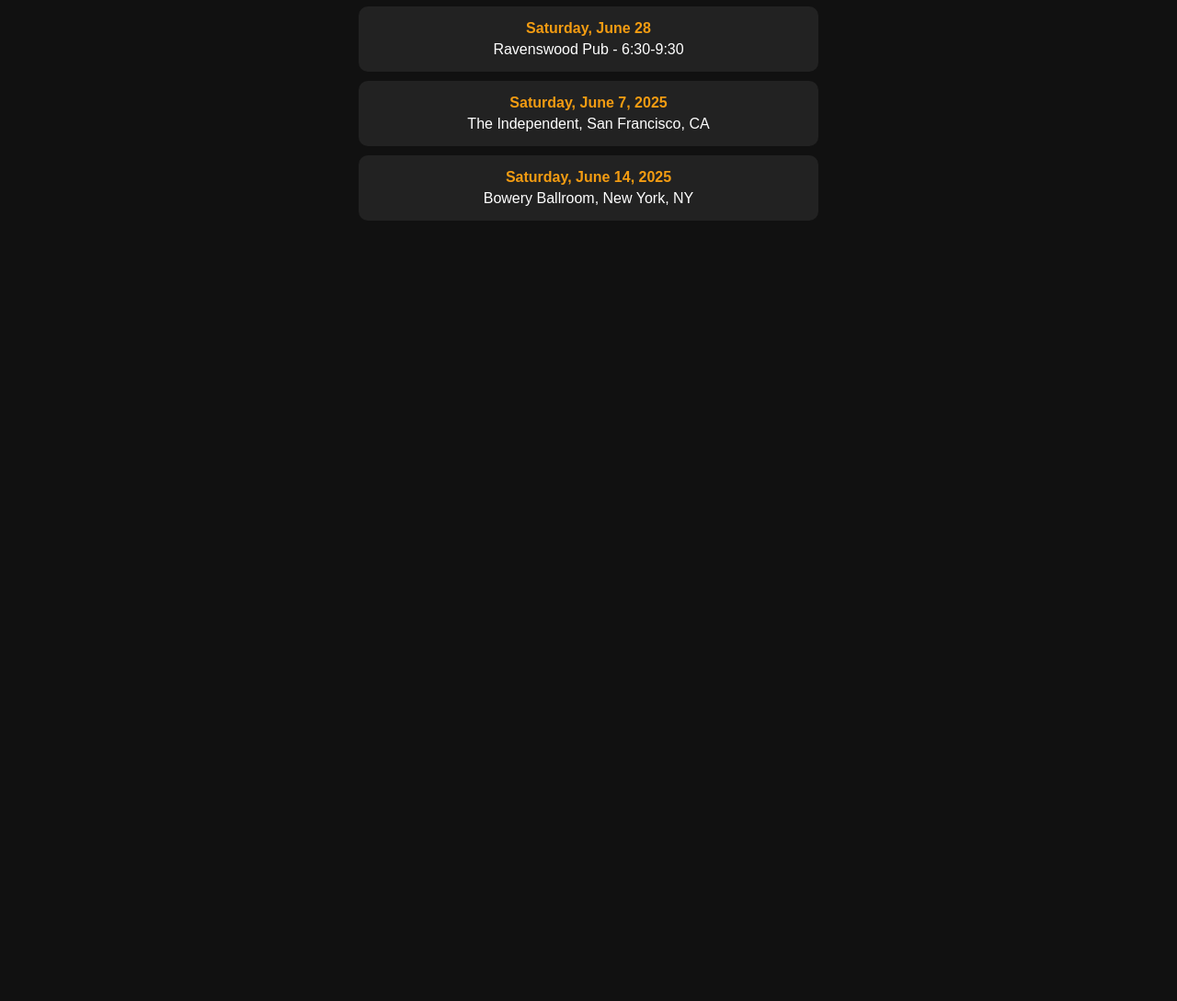
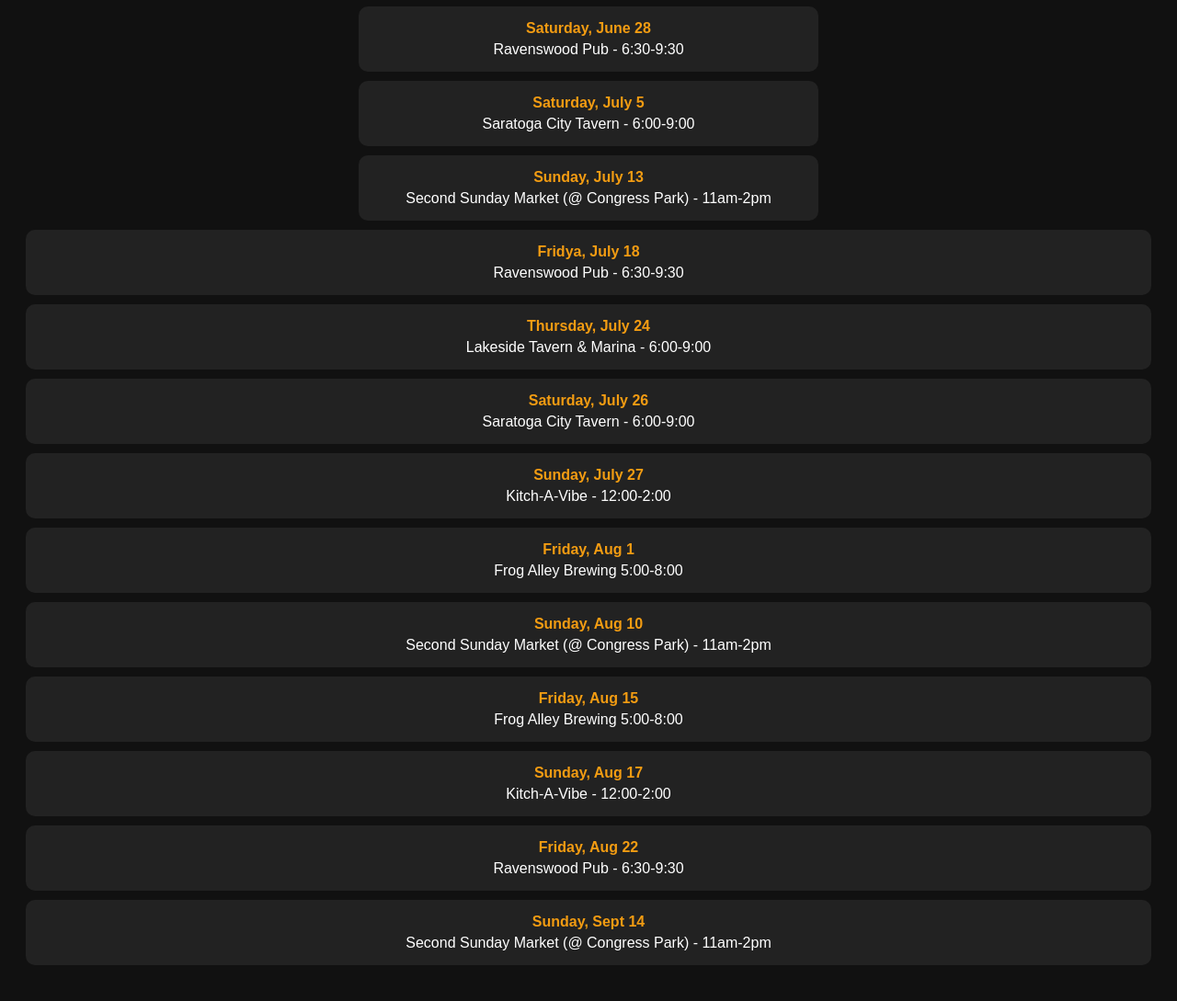
Before and after one commit to Ryanbean11/Upcoming-Shows, a plain HTML site: page index.html in a window 1280 px wide. Shown: the part 767-1856 px from the top of the page at 92% size. Before the commit the page ends 1065 px from the top, so only its background shows below. Drawn offline with Linux system fonts and the light colour scheme.

Commit message:
Update index.html

```diff
--- a/index.html
+++ b/index.html
@@ -44,7 +44,7 @@
     </div>
     <div class="show">
       <div class="date">Sunday, June 8</div>
-      <div class="venue">Seecond Sunday Market (@ Congress Park) - 11am-2pm</div>
+      <div class="venue">Second Sunday Market (@ Congress Park) - 11am-2pm</div>
     </div>
 
   </div>
@@ -87,14 +87,63 @@
   </div>
 
   <div class="show">
-    <div class="date">Saturday, June 7, 2025</div>
-    <div class="venue">The Independent, San Francisco, CA</div>
+    <div class="date">Saturday, July 5</div>
+    <div class="venue">Saratoga City Tavern - 6:00-9:00</div>
   </div>
 
   <div class="show">
-    <div class="date">Saturday, June 14, 2025</div>
-    <div class="venue">Bowery Ballroom, New York, NY</div>
+    <div class="date">Sunday, July 13</div>
+    <div class="venue">Second Sunday Market (@ Congress Park) - 11am-2pm</div>
   </div>
+</div>
+<div class="show">
+  <div class="date">Fridya, July 18</div>
+  <div class="venue">Ravenswood Pub - 6:30-9:30</div>
+</div>
+
+<div class="show">
+  <div class="date">Thursday, July 24</div>
+  <div class="venue">Lakeside Tavern & Marina - 6:00-9:00</div>
+</div>
+
+<div class="show">
+  <div class="date">Saturday, July 26</div>
+  <div class="venue">Saratoga City Tavern - 6:00-9:00</div>
+</div>
+
+<div class="show">
+  <div class="date">Sunday, July 27</div>
+  <div class="venue">Kitch-A-Vibe - 12:00-2:00</div>
+</div>
+
+<div class="show">
+  <div class="date">Friday, Aug 1</div>
+  <div class="venue">Frog Alley Brewing 5:00-8:00</div>
+</div>
+
+<div class="show">
+  <div class="date">Sunday, Aug 10</div>
+  <div class="venue">Second Sunday Market (@ Congress Park) - 11am-2pm</div>
+</div>
+
+<div class="show">
+  <div class="date">Friday, Aug 15</div>
+  <div class="venue">Frog Alley Brewing 5:00-8:00</div>
+</div>
+
+<div class="show">
+  <div class="date">Sunday, Aug 17</div>
+  <div class="venue">Kitch-A-Vibe - 12:00-2:00</div>
+</div>
+
+<div class="show">
+  <div class="date">Friday, Aug 22</div>
+  <div class="venue">Ravenswood Pub - 6:30-9:30</div>
+</div>
+
+<div class="show">
+  <div class="date">Sunday, Sept 14</div>
+  <div class="venue">Second Sunday Market (@ Congress Park) - 11am-2pm</div>
 </div>
 
 </html
```
